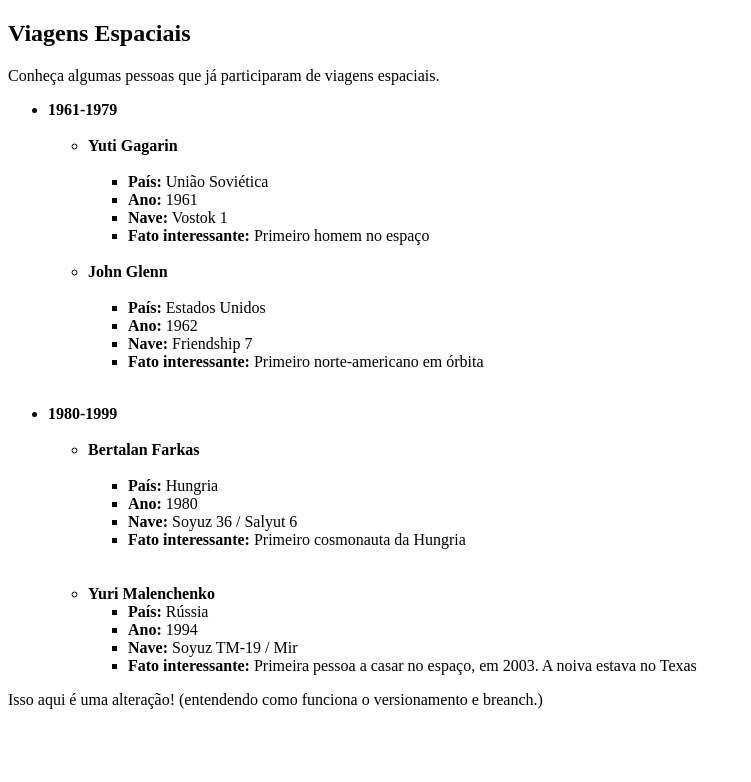
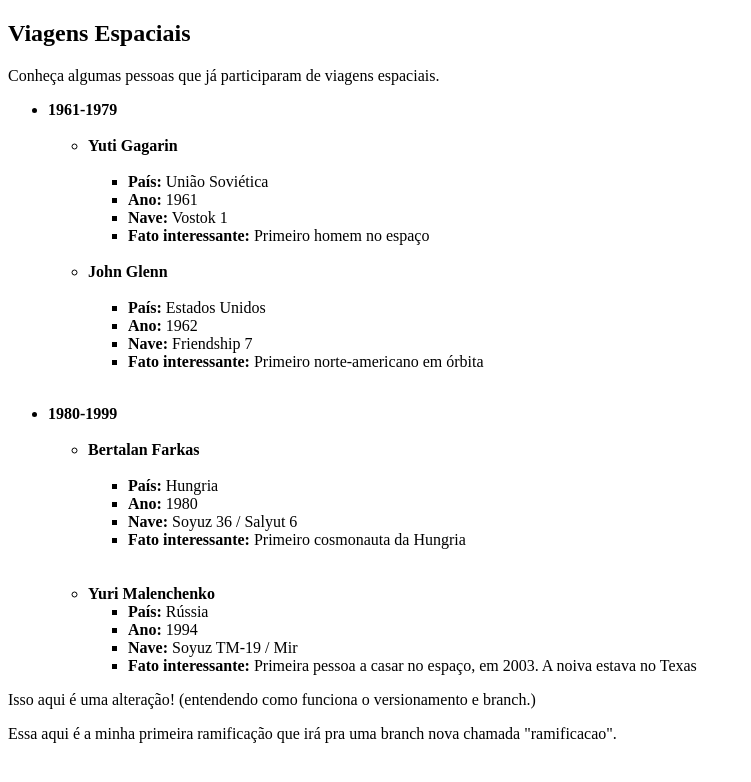
Before and after one commit to chcoutinho/onebitcode, a plain HTML site: page html-lista/index.html in a window 1280 px wide. Shown: the whole page, without its empty margins (0-751 px from the left). Drawn offline with Linux system fonts and the light colour scheme.

Commit message:
primeiro versionamento ramificado

```diff
--- a/html-lista/index.html
+++ b/html-lista/index.html
@@ -88,7 +88,8 @@
       </div>
     </section>
   </main>
-  <p>Isso aqui é uma alteração! (entendendo como funciona o versionamento e breanch.)</p>
+  <p>Isso aqui é uma alteração! (entendendo como funciona o versionamento e branch.)</p>
+  <p>Essa aqui é a minha primeira ramificação que irá pra uma branch nova chamada "ramificacao".</p>
 
 </body>
 
```
